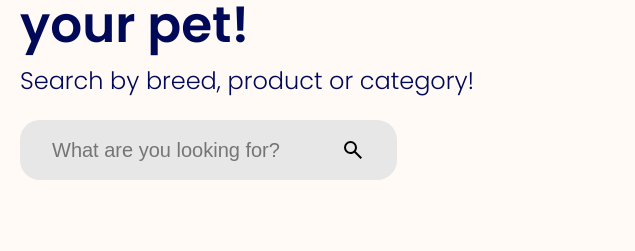
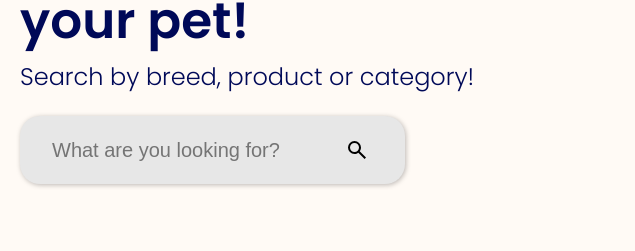
Before and after one commit to DjonathanOliveira/PetshopWebStore, a plain HTML site: page index.html in a window 1280 px wide. Shown: the part 523-774 px from the top of the page, 0-635 px from the left. Drawn offline with Linux system fonts and the light colour scheme.

Commit message:
Inserindo sombra na box de pesquisa e aumentando campo de contato do ícone search do index

```diff
--- a/css/home/introducao.css
+++ b/css/home/introducao.css
@@ -46,11 +46,12 @@
     align-items: center;
     margin-top: 22px;
     padding: 10px 20px;
+    box-shadow: 1px 1px 5px rgba(0, 0, 0, 0.266);
 }
 
 .pesquisa:hover{
     background-color: #d6d6d6;
-    transition: 0.6s ease;
+    transition: 0.9s ease in;
 }
 
 .pesquisa input{
@@ -67,5 +68,5 @@
     background: transparent;
     cursor: pointer;
     border: none;
-    padding: 8px 12px;
+    padding: 12px 16px;
 }
```
